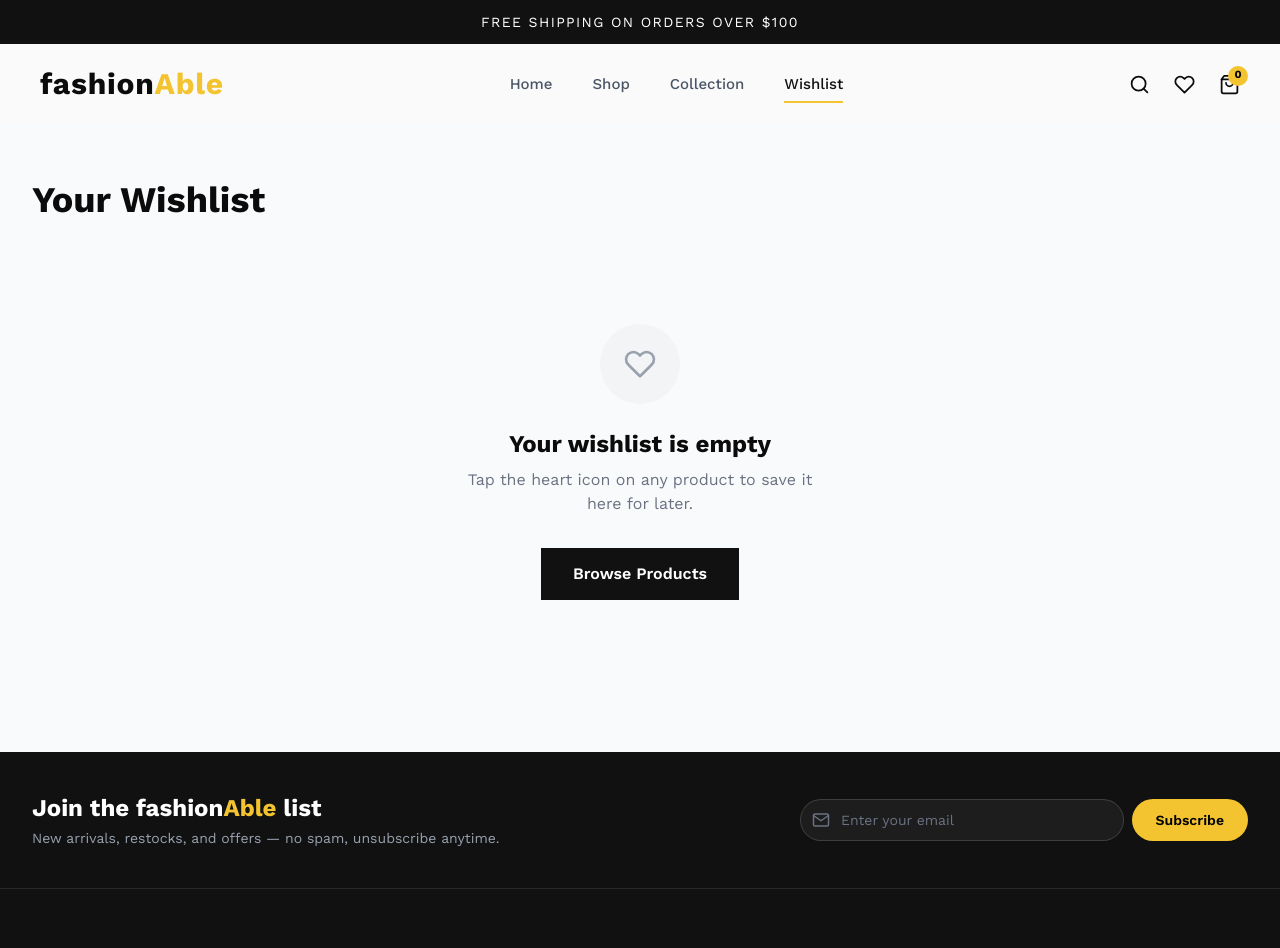
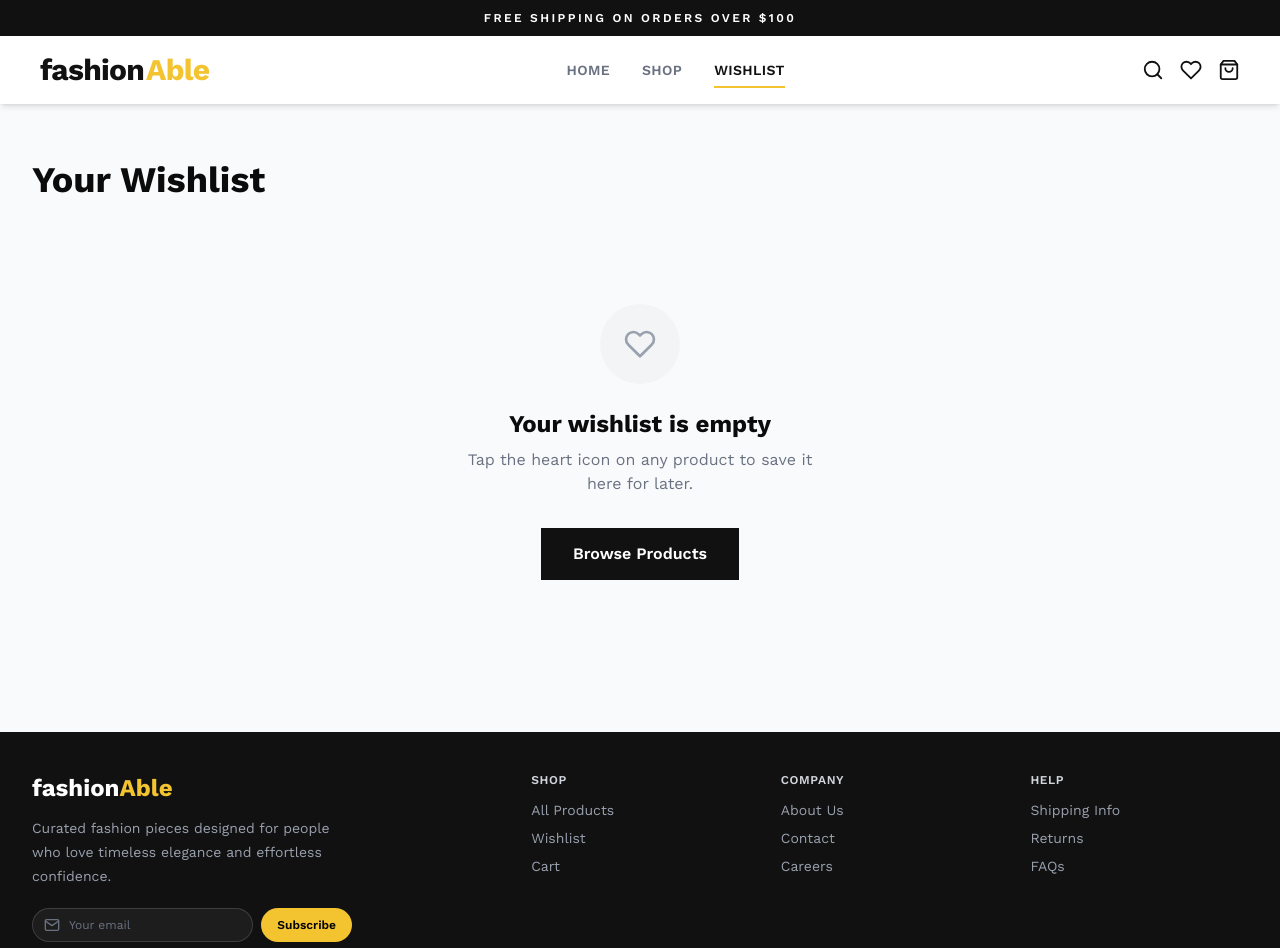
Before and after one commit to lamifaharia/fashionAble, a React (Vite) app: page /wishlist in a window 1280 px wide. Shown: the top 948 px of the page. Built offline with nearby package versions, Linux system fonts and the light colour scheme.

Commit message:
add shadow in navbar border

```diff
--- a/src/components/layout/Footer.jsx
+++ b/src/components/layout/Footer.jsx
@@ -46,89 +46,76 @@ export default function Footer() {
 
   return (
     <footer className="bg-[#111111] text-white">
-      {/* Newsletter Strip */}
-      <div className="border-b border-white/10">
-        <div className="w-full max-w-7xl mx-auto px-4 sm:px-6 lg:px-8 py-10 flex flex-col lg:flex-row items-center justify-between gap-6">
-          <div className="text-center lg:text-left">
-            <h3 className="text-xl md:text-2xl font-bold">
-              Join the fashion<span className="text-[#F4C430]">Able</span> list
-            </h3>
-            <p className="text-gray-400 text-sm mt-1">
-              New arrivals, restocks, and offers — no spam, unsubscribe anytime.
-            </p>
-          </div>
+      {/* Main Footer Content */}
+      <div className="w-full max-w-7xl mx-auto px-4 sm:px-6 lg:px-8 py-10 grid grid-cols-2 md:grid-cols-5 gap-8">
+        {/* Brand + Newsletter Section */}
+        <div className="col-span-2 md:col-span-2">
+          <h2 className="text-2xl font-bold mb-3">
+            fashion<span className="text-[#F4C430]">Able</span>
+          </h2>
+          <p className="text-gray-400 text-sm leading-6 max-w-xs">
+            Curated fashion pieces designed for people who love timeless
+            elegance and effortless confidence.
+          </p>
 
-          <form onSubmit={handleSubscribe} className="flex w-full max-w-md gap-2">
+          <form onSubmit={handleSubscribe} className="flex gap-2 mt-5 max-w-xs">
             <div className="relative flex-1">
               <FiMail
                 className="absolute left-3 top-1/2 -translate-y-1/2 text-gray-500"
-                size={18}
+                size={16}
               />
               <input
                 type="email"
                 value={email}
                 onChange={(e) => setEmail(e.target.value)}
-                placeholder="Enter your email"
-                className="w-full bg-white/5 border border-white/15 rounded-full pl-10 pr-4 py-2.5 text-sm text-white placeholder:text-gray-500 focus:outline-none focus:border-[#F4C430] transition-colors"
+                placeholder="Your email"
+                className="w-full bg-white/5 border border-white/15 rounded-full pl-9 pr-3 py-2 text-xs text-white placeholder:text-gray-500 focus:outline-none focus:border-[#F4C430] transition-colors"
               />
             </div>
             <button
               type="submit"
-              className="shrink-0 bg-[#F4C430] text-black font-semibold text-sm px-6 py-2.5 rounded-full hover:bg-[#e0b520] transition-colors"
+              className="shrink-0 bg-[#F4C430] text-black font-semibold text-xs px-4 py-2 rounded-full hover:bg-[#e0b520] transition-colors"
             >
               Subscribe
             </button>
           </form>
-        </div>
-      </div>
 
-      {/* Main Footer Content */}
-      <div className="w-full max-w-7xl mx-auto px-4 sm:px-6 lg:px-8 py-14 grid grid-cols-2 md:grid-cols-5 gap-10">
-        {/* Brand Section */}
-        <div className="col-span-2 md:col-span-2">
-          <h2 className="text-3xl font-bold mb-4">
-            fashion<span className="text-[#F4C430]">Able</span>
-          </h2>
-          <p className="text-gray-400 text-sm leading-7 max-w-xs">
-            Curated fashion pieces designed for people who love timeless
-            elegance and effortless confidence.
-          </p>
-          <div className="flex gap-4 mt-6 text-lg">
+          <div className="flex gap-3 mt-5 text-lg">
             <a
               href="#"
               aria-label="Facebook"
-              className="w-9 h-9 flex items-center justify-center rounded-full bg-white/5 hover:bg-[#F4C430] hover:text-black transition-colors"
+              className="w-8 h-8 flex items-center justify-center rounded-full bg-white/5 hover:bg-[#F4C430] hover:text-black transition-colors"
             >
-              <FiFacebook />
+              <FiFacebook size={14} />
             </a>
             <a
               href="#"
               aria-label="Instagram"
-              className="w-9 h-9 flex items-center justify-center rounded-full bg-white/5 hover:bg-[#F4C430] hover:text-black transition-colors"
+              className="w-8 h-8 flex items-center justify-center rounded-full bg-white/5 hover:bg-[#F4C430] hover:text-black transition-colors"
             >
-              <FiInstagram />
+              <FiInstagram size={14} />
             </a>
             <a
               href="#"
               aria-label="Twitter"
-              className="w-9 h-9 flex items-center justify-center rounded-full bg-white/5 hover:bg-[#F4C430] hover:text-black transition-colors"
+              className="w-8 h-8 flex items-center justify-center rounded-full bg-white/5 hover:bg-[#F4C430] hover:text-black transition-colors"
             >
-              <FiTwitter />
+              <FiTwitter size={14} />
             </a>
           </div>
         </div>
 
-        {/* Links Sections (remains the same) */}
+        {/* Links Sections */}
         {[
           { title: "Shop", links: shopLinks },
           { title: "Company", links: companyLinks },
           { title: "Help", links: helpLinks },
         ].map((section) => (
           <div key={section.title}>
-            <p className="font-semibold text-sm uppercase tracking-wider text-gray-300 mb-4">
+            <p className="font-semibold text-xs uppercase tracking-wider text-gray-300 mb-3">
               {section.title}
             </p>
-            <ul className="flex flex-col gap-3 text-sm text-gray-400">
+            <ul className="flex flex-col gap-2 text-sm text-gray-400">
               {section.links.map((link) => (
                 <li key={link.path + link.name}>
                   <NavLink
@@ -146,7 +133,7 @@ export default function Footer() {
 
       {/* Bottom Bar */}
       <div className="border-t border-white/10">
-        <div className="w-full max-w-7xl mx-auto px-4 sm:px-6 lg:px-8 py-5 flex flex-col sm:flex-row items-center justify-between gap-4 text-xs text-gray-500">
+        <div className="w-full max-w-7xl mx-auto px-4 sm:px-6 lg:px-8 py-4 flex flex-col sm:flex-row items-center justify-between gap-3 text-xs text-gray-500">
           <p>© {new Date().getFullYear()} fashionAble. All rights reserved.</p>
 
           <button
@@ -155,8 +142,8 @@ export default function Footer() {
             aria-label="Back to top"
           >
             Back to top
-            <span className="w-7 h-7 flex items-center justify-center rounded-full border border-white/15">
-              <FiArrowUp size={14} />
+            <span className="w-6 h-6 flex items-center justify-center rounded-full border border-white/15">
+              <FiArrowUp size={12} />
             </span>
           </button>
         </div>
--- a/src/components/layout/Navbar.jsx
+++ b/src/components/layout/Navbar.jsx
@@ -1,5 +1,5 @@
 import { useEffect, useState } from "react";
-import { Link, NavLink } from "react-router-dom";
+import { Link, NavLink, useLocation } from "react-router-dom";
 import {
   FiHeart,
   FiShoppingBag,
@@ -13,197 +13,131 @@ import { useCart } from "../../context/CartContext";
 import { calculateItemCount } from "../../utils/cart";
 
 const links = [
-  {
-    name: "Home",
-    path: "/",
-  },
-  {
-    name: "Shop",
-    path: "/products",
-  },
-  {
-    name: "Collection",
-    path: "/products",
-  },
-  {
-    name: "Wishlist",
-    path: "/wishlist",
-  },
+  { name: "Home", path: "/" },
+  { name: "Shop", path: "/products" },
+  { name: "Wishlist", path: "/wishlist" },
 ];
 
 const Navbar = () => {
   const [mobileMenu, setMobileMenu] = useState(false);
-  const [scrolled, setScrolled] = useState(false);
   const { items } = useCart();
+  const location = useLocation();
   const itemCount = calculateItemCount(items);
 
   useEffect(() => {
-    const handleScroll = () => {
-      setScrolled(window.scrollY > 30);
-    };
-
-    window.addEventListener("scroll", handleScroll);
-
-    return () => window.removeEventListener("scroll", handleScroll);
-  }, []);
+    if (mobileMenu) {
+      document.body.style.overflow = "hidden";
+    } else {
+      document.body.style.overflow = "unset";
+    }
+  }, [mobileMenu]);
 
   return (
     <>
-      {/* Announcement Bar */}
-
-      <div className="bg-[#111111] text-white text-center text-xs md:text-sm tracking-widest py-3 uppercase">
+      <div className="bg-[#111111] text-white text-center text-xs font-semibold tracking-[0.2em] py-2.5 uppercase">
         Free Shipping on Orders Over $100
       </div>
 
-      {/* Navbar */}
+      <header className="sticky top-0 z-50 w-full bg-white shadow-md py-4">
+        <Container>
+          <div className="flex items-center justify-between">
 
-      <header
-        className={`sticky top-0 z-50 transition-all duration-300 ${
-          scrolled
-            ? "bg-white/90 backdrop-blur-xl shadow-lg"
-            : "bg-[#FAFAFA]"
-        }`}
-      >
-        <Container>
-          <div className="flex h-20 items-center justify-between">
-
-            {/* Logo */}
-
-            <Link to="/">
-              <h1 className="text-3xl font-bold tracking-wide">
+            <Link to="/" className="group flex items-center gap-1.5">
+              <h1 className="text-3xl font-black tracking-tight text-[#111111]">
                 fashion
-                <span className="text-[#F4C430]">Able</span>
+                <span className="text-[#F4C430] ml-0.5">Able</span>
               </h1>
             </Link>
 
-            {/* Desktop Menu */}
-
-            <nav className="hidden lg:flex items-center gap-10">
-
-              {links.map((link) => (
-                <NavLink
-                  key={link.path}
-                  to={link.path}
-                  className={({ isActive }) =>
-                    `relative text-[15px] font-medium transition-all duration-300 after:absolute after:left-0 after:-bottom-2 after:h-[2px] after:bg-[#F4C430] after:transition-all after:duration-300 ${
-                      isActive
-                        ? "text-[#111111] after:w-full"
-                        : "text-gray-600 after:w-0 hover:text-[#111111] hover:after:w-full"
-                    }`
-                  }
-                >
-                  {link.name}
-                </NavLink>
-              ))}
-
+            <nav className="hidden lg:flex items-center gap-8">
+              {links.map((link) => {
+                const isActive = location.pathname === link.path;
+                return (
+                  <NavLink
+                    key={link.name}
+                    to={link.path}
+                    className={`relative text-sm font-semibold tracking-wide uppercase transition-colors duration-300 py-2 ${
+                      isActive ? "text-[#111111]" : "text-gray-500 hover:text-[#111111]"
+                    }`}
+                  >
+                    {link.name}
+                    {isActive && (
+                      <motion.div
+                        layoutId="activeUnderline"
+                        className="absolute bottom-0 left-0 right-0 h-[2px] bg-[#F4C430]"
+                      />
+                    )}
+                  </NavLink>
+                );
+              })}
             </nav>
 
-            {/* Icons */}
-
-            <div className="hidden lg:flex items-center gap-6">
-
-              <button className="transition hover:text-[#F4C430]">
-                <FiSearch size={21} />
+            <div className="hidden lg:flex items-center gap-4">
+              <button className="text-[#111111] hover:text-[#F4C430] transition-colors">
+                <FiSearch size={22} />
               </button>
-
-              <Link
-                to="/wishlist"
-                className="transition hover:text-[#F4C430]"
-              >
-                <FiHeart size={21} />
+              <Link to="/wishlist" className="text-[#111111] hover:text-[#F4C430] transition-colors">
+                <FiHeart size={22} />
               </Link>
-
-              <Link
-                to="/cart"
-                className="relative transition hover:text-[#F4C430]"
-              >
-                <FiShoppingBag size={21} />
-
-                <span className="absolute -top-2 -right-2 flex h-5 w-5 items-center justify-center rounded-full bg-[#F4C430] text-[11px] font-bold text-black">
-                  {itemCount}
-                </span>
+              <Link to="/cart" className="relative text-[#111111] hover:text-[#F4C430] transition-colors">
+                <FiShoppingBag size={22} />
+                {itemCount > 0 && (
+                  <span className="absolute -top-2 -right-2 flex h-5 w-5 items-center justify-center rounded-full bg-[#F4C430] text-[10px] font-bold text-black">
+                    {itemCount}
+                  </span>
+                )}
               </Link>
-
             </div>
-
-            {/* Mobile Menu */}
 
             <button
               onClick={() => setMobileMenu(true)}
-              className="lg:hidden"
+              className="lg:hidden text-[#111111]"
             >
               <FiMenu size={28} />
             </button>
-
           </div>
         </Container>
       </header>
 
-      {/* Mobile Drawer */}
-
       <AnimatePresence>
-
         {mobileMenu && (
           <>
             <motion.div
               initial={{ opacity: 0 }}
-              animate={{ opacity: .5 }}
+              animate={{ opacity: 1 }}
               exit={{ opacity: 0 }}
-              className="fixed inset-0 z-40 bg-black"
+              className="fixed inset-0 z-50 bg-black/50"
               onClick={() => setMobileMenu(false)}
             />
-
             <motion.div
               initial={{ x: "100%" }}
               animate={{ x: 0 }}
               exit={{ x: "100%" }}
-              transition={{ duration: .35 }}
-              className="fixed right-0 top-0 z-50 h-screen w-80 bg-white px-8 py-8"
+              transition={{ type: "tween", duration: 0.3 }}
+              className="fixed right-0 top-0 bottom-0 z-50 h-screen w-80 bg-white p-8 shadow-2xl"
             >
-              <div className="flex justify-between items-center">
-
-                <h2 className="text-2xl font-bold">
-                  Menu
-                </h2>
-
+              <div className="flex justify-between items-center mb-10">
+                <h2 className="text-2xl font-bold">Menu</h2>
                 <button onClick={() => setMobileMenu(false)}>
                   <FiX size={28} />
                 </button>
-
               </div>
 
-              <div className="mt-14 flex flex-col gap-8">
-
+              <div className="flex flex-col gap-6">
                 {links.map((link) => (
                   <NavLink
-                    key={link.path}
+                    key={link.name}
                     to={link.path}
                     onClick={() => setMobileMenu(false)}
-                    className={({ isActive }) =>
-                      `text-lg ${
-                        isActive
-                          ? "text-[#F4C430]"
-                          : "text-gray-700"
-                      }`
-                    }
+                    className="text-lg font-medium text-gray-700 hover:text-[#F4C430]"
                   >
                     {link.name}
                   </NavLink>
                 ))}
-
-                <Link
-                  to="/cart"
-                  onClick={() => setMobileMenu(false)}
-                  className="text-lg text-gray-700"
-                >
-                  Cart
-                </Link>
-
               </div>
             </motion.div>
           </>
         )}
-
       </AnimatePresence>
     </>
   );
```
Also changed, not shown: 1 other file (tests, documents, lock files or other folders).
